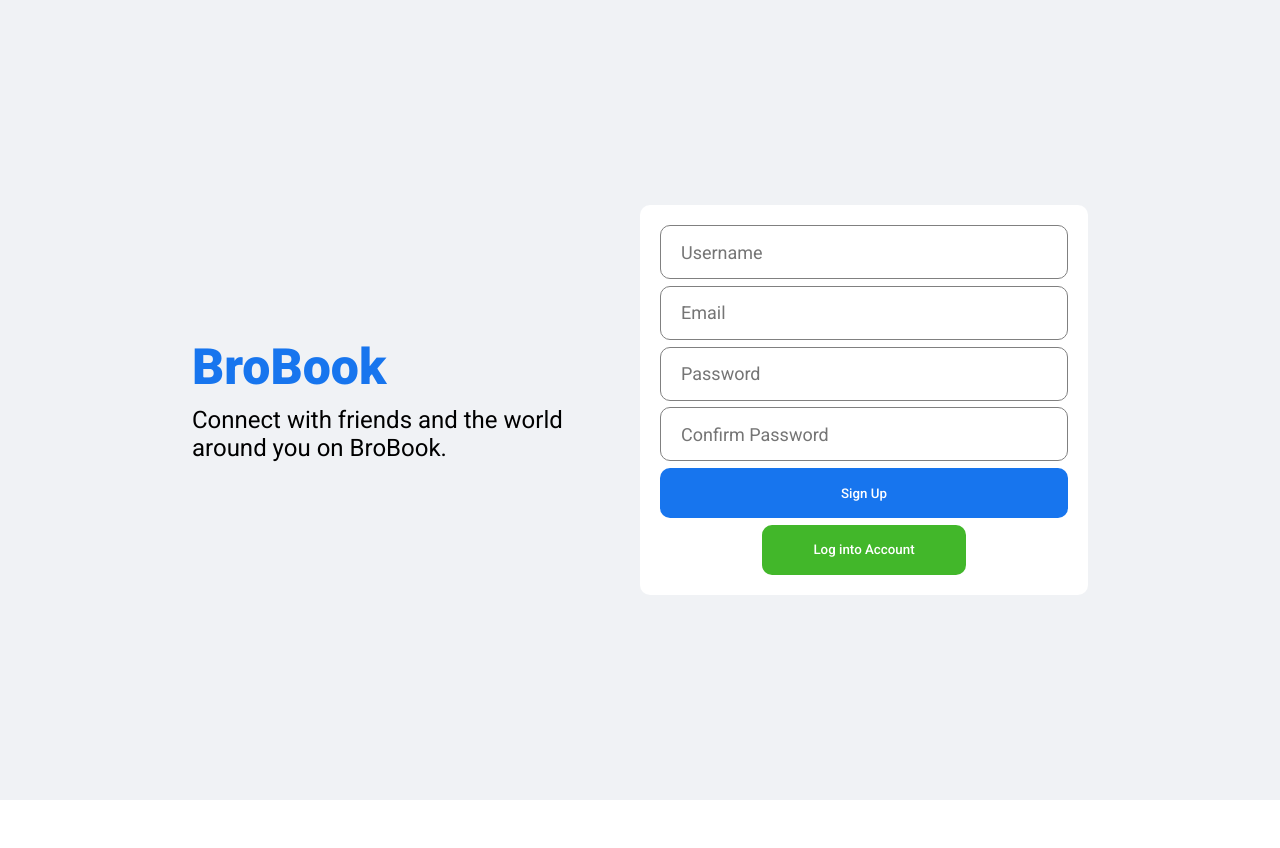
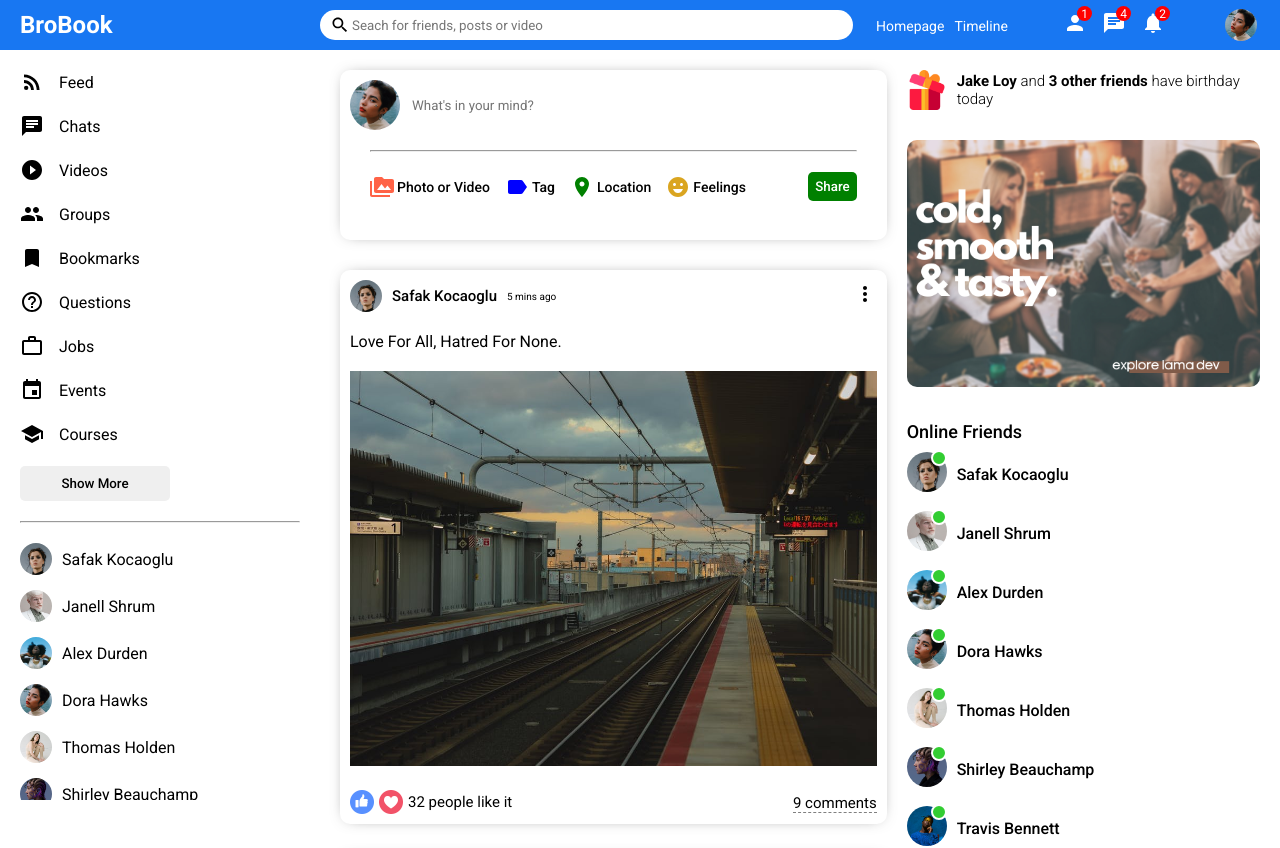
Before and after one commit to Vivek0306/Express_App, a React (Create React App) app: page / in a window 1280 px wide. Shown: the top 848 px of the page. Before the commit the page ends 800 px from the top, so only its background shows below. Built offline with nearby package versions, Linux system fonts and the light colour scheme.

Commit message:
home comp fix

```diff
--- a/src/App.js
+++ b/src/App.js
@@ -4,7 +4,7 @@ import Profile from "./pages/profile/Profile";
 import Register from "./pages/register/Register";
 
 function App() {
-  return <Register/>;
+  return <Home />;
 }
 
 export default App;
--- a/src/components/rightbar/Rightbar.jsx
+++ b/src/components/rightbar/Rightbar.jsx
@@ -3,6 +3,7 @@ import "./rightbar.css"
 import { } from "@mui/icons-material"
 import { Users } from '../../dummyData'
 import Online from '../online/Online'
+import Home from '../../pages/home/Home'
 
 export default function Rightbar({ profile }) {
   const HomeRightBar = ()=>{
@@ -73,7 +74,7 @@ export default function Rightbar({ profile }) {
   return (
     <div className='rightbar'>
       <div className="rightbarWrapper">
-        <ProfileRightBar/>
+        {profile ? <ProfileRightBar /> : <HomeRightBar />}
       </div>
     </div>
   )
```
